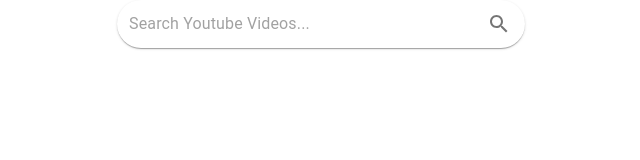
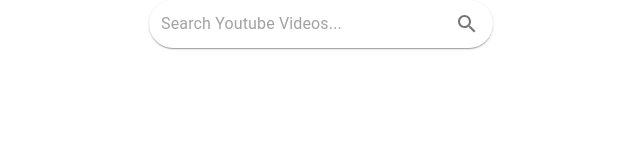
Before and after one commit to leuterkil/youtube-downloader-js, a React (Create React App) app: page / in a window 1280 px wide. Shown: the top 160 px of the page, without its empty margins (319-959 px from the left). Built offline with nearby package versions, Linux system fonts and the light colour scheme.

Commit message:
fix downloading

```diff
--- a/package.json
+++ b/package.json
@@ -24,6 +24,7 @@
     "youtube-mp3-downloader": "^0.7.10"
   },
   "scripts": {
+    "develop":"react-scripts start",
     "start": "serve -s build",
     "build": "react-scripts build",
     "test": "react-scripts test",
--- a/src/components/ListCard.js
+++ b/src/components/ListCard.js
@@ -25,9 +25,19 @@ const downloadMp3 = async (e,id,loading)=>{
 
 }
 
+
+
 export default function ListCard(props) {
   const theme = useTheme();
 
+  theme.typography.h5={
+    width:'20rem',
+    fontSize:'1.5rem',
+    [theme.breakpoints.down('md')]:{
+      width:"8rem",
+      fontSize:'1.1rem',
+    }
+  };
   const [loading,setLoading]=useState(false);
 
   return (
@@ -42,7 +52,7 @@ export default function ListCard(props) {
       />
       <Box sx={{ display: 'flex', flexDirection: 'column' }}>
         <CardContent sx={{ flex: '1 0 auto' }}>
-          <Typography component="div" variant="h5" sx={{width:"20rem"}}>
+          <Typography component="div" variant="h5" >
             {props.title}
           </Typography>
           <Typography
--- a/src/components/Searchbar.js
+++ b/src/components/Searchbar.js
@@ -47,7 +47,7 @@ export default function Searchbar() {
       <div>
     <Paper
       component="form"
-      sx={{ p: '2px 4px', display: 'flex', alignItems: 'center', width: 400,borderRadius:123,margin:"auto",marginBottom:"2rem"}}
+      sx={{ p: '2px 4px', display: 'flex', alignItems: 'center', width: "21rem",borderRadius:123,margin:"auto",marginBottom:"2rem"}}
       onSubmit={(e)=>handleSubmit(e,search,setVideo)}
     >
       <InputBase
```
